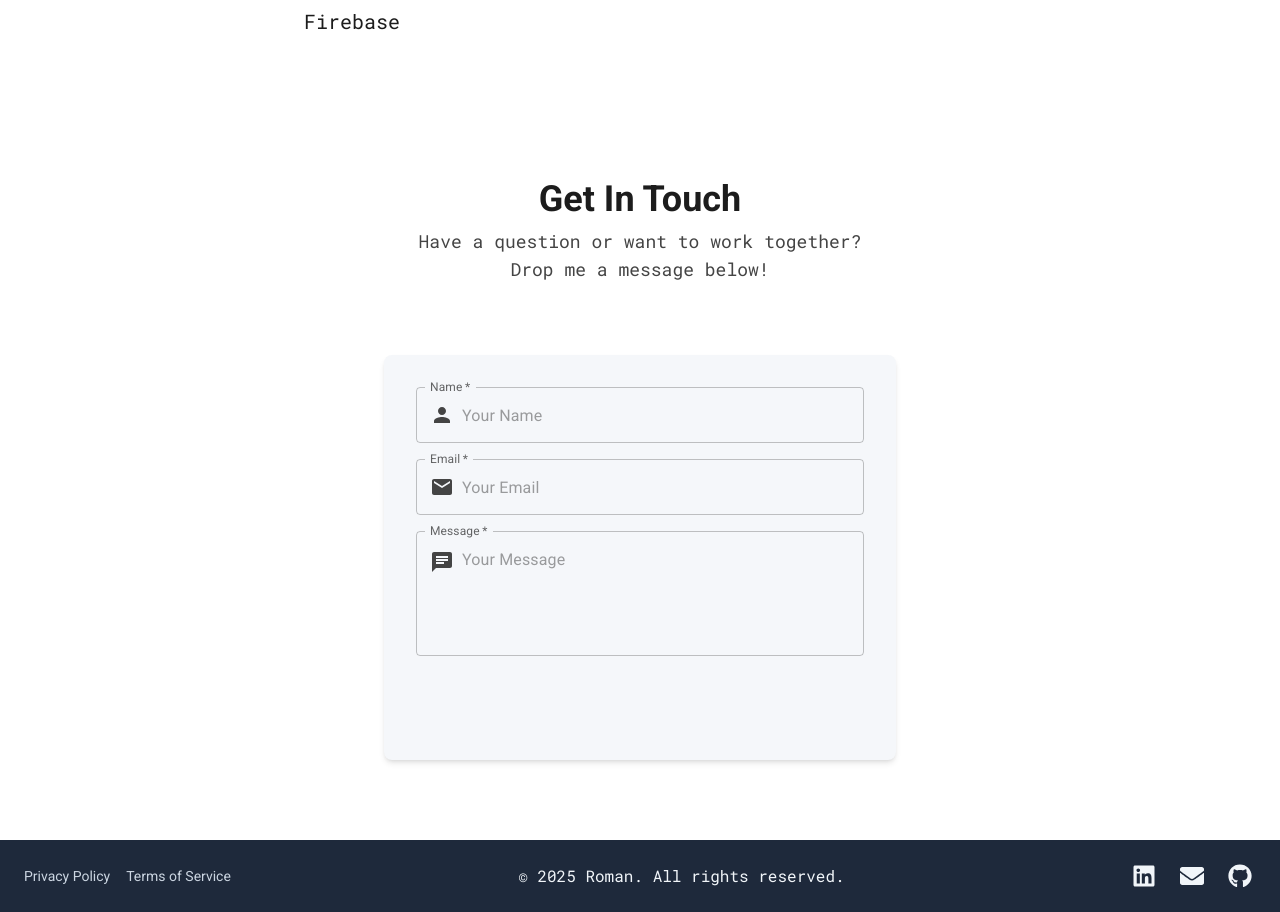
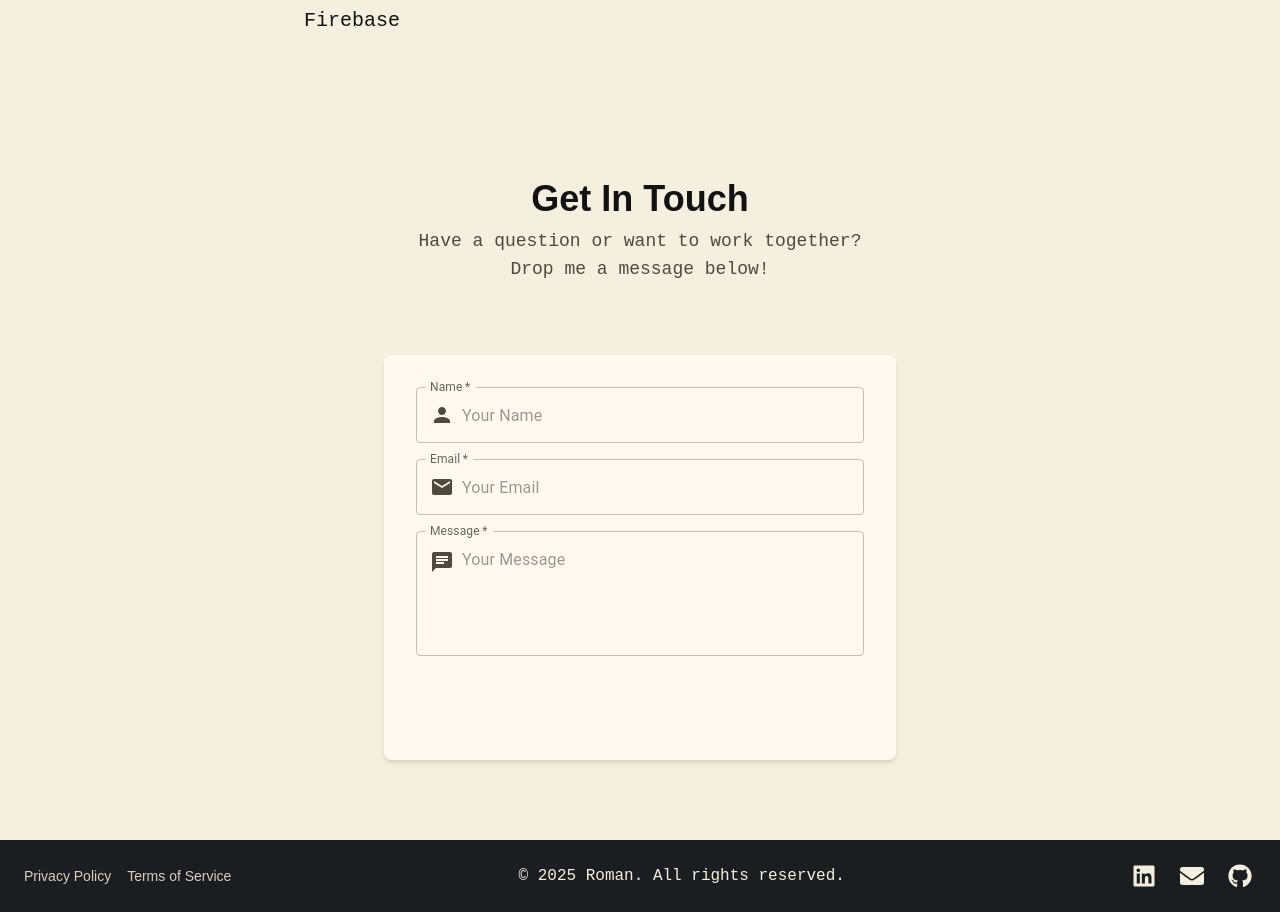
Before and after one commit to romanshrestha20/portfolio, a React (Create React App) app: page / in a window 1280 px wide. Shown: the part 2765-3677 px from the top of the page. Built offline with nearby package versions, Linux system fonts and the light colour scheme.

Commit message:
Refactor App component to remove Suspense and enhance loading experience; update styles and colors in CSS and Tailwind configuration

```diff
--- a/src/App.js
+++ b/src/App.js
@@ -1,38 +1,18 @@
-import React, { Suspense } from 'react';
-import './App.css';
-import { sections } from './config/sections';
-import SectionWrapper from './components/common/SectionWrapper';
-import ErrorBoundary from './components/common/ErrorBoundary';
-
-// Fonts
-import '@fontsource/roboto/300.css';
-import '@fontsource/roboto/400.css';
-import '@fontsource/roboto/500.css';
-import '@fontsource/roboto/700.css';
+import React from "react";
+import "./App.css";
+import { sections } from "./config/sections";
+import SectionWrapper from "./components/common/SectionWrapper";
+import ErrorBoundary from "./components/common/ErrorBoundary";
 
 function App() {
   return (
     <div className="App dark:bg-gray-800 w-full overflow-x-hidden">
       <ErrorBoundary>
-        <Suspense
-          fallback={
-            <div className="min-h-screen dark:bg-gray-800 bg-gray-100 flex flex-col items-center justify-center">
-              <div className="text-center">
-                <h1 className="text-4xl font-bold dark:text-blue-400 text-blue-600 mb-4 animate-pulse">
-                  Welcome to My Portfolio!
-                </h1>
-                <div className="border-t-4 border-blue-600 dark:border-blue-400 border-solid w-16 h-16 rounded-full animate-spin mb-4 mx-auto"></div>
-                <p className="font-mono text-lg dark:text-blue-300 text-blue-500">Please wait while we load the content...</p>
-              </div>
-            </div>
-          }
-        >
-          {sections.map(({ id, Component, delay }) => (
-            <SectionWrapper key={id} delay={delay}>
-              <Component />
-            </SectionWrapper>
-          ))}
-        </Suspense>
+        {sections.map(({ id, Component, delay }) => (
+          <SectionWrapper key={id} delay={delay}>
+            <Component />
+          </SectionWrapper>
+        ))}
       </ErrorBoundary>
     </div>
   );
--- a/src/index.css
+++ b/src/index.css
@@ -1,6 +1,79 @@
 @tailwind base;
 @tailwind components;
 @tailwind utilities;
+
+@layer components {
+  .type-display {
+    @apply font-display uppercase leading-[0.88] tracking-[-0.06em];
+  }
+
+  .type-kicker {
+    font-family: "IBM Plex Mono", monospace;
+    font-size: 10px;
+    text-transform: uppercase;
+    letter-spacing: 0.22em;
+  }
+
+  .type-page {
+    font-family: "IBM Plex Mono", monospace;
+    font-size: 10px;
+    text-transform: uppercase;
+    letter-spacing: 0.24em;
+  }
+
+  .type-byline {
+    font-family: "IBM Plex Mono", monospace;
+    font-size: 10px;
+    text-transform: uppercase;
+    letter-spacing: 0.18em;
+  }
+
+  .editorial-columns {
+    column-count: 1;
+    column-gap: 2rem;
+    column-rule: 4px solid #101010;
+  }
+
+  .dark .editorial-columns {
+    column-rule-color: #1f7d4e;
+  }
+
+  .section-frame {
+    @apply border-t-[4px] border-border-light dark:border-border-dark;
+  }
+
+  .card-frame {
+    @apply border-[4px] border-border-light dark:border-border-dark;
+  }
+}
+
+@media (min-width: 768px) {
+  .editorial-columns {
+    column-count: 2;
+  }
+}
+
+@media (min-width: 640px) {
+  .type-kicker {
+    font-size: 11px;
+    letter-spacing: 0.3em;
+  }
+
+  .type-page {
+    letter-spacing: 0.34em;
+  }
+
+  .type-byline {
+    font-size: 11px;
+    letter-spacing: 0.24em;
+  }
+}
+
+@media (min-width: 1280px) {
+  .editorial-columns {
+    column-count: 3;
+  }
+}
 
 html {
   transition: background-color 0.3s, color 0.3s;
@@ -9,11 +82,62 @@ html {
 
 body {
   transition: background-color 0.3s, color 0.3s;
-  font-family: 'Roboto', sans-serif;
-
+  font-family: "Space Grotesk", sans-serif;
+  background:
+    radial-gradient(circle at top left, rgba(201, 51, 46, 0.08), transparent 26%),
+    radial-gradient(circle at bottom right, rgba(31, 77, 216, 0.08), transparent 22%),
+    repeating-linear-gradient(
+      0deg,
+      rgba(18, 18, 18, 0.035) 0,
+      rgba(18, 18, 18, 0.035) 1px,
+      transparent 1px,
+      transparent 34px
+    ),
+    #f5efdf;
+  color: #121212;
 }
 
+body.dark {
+  background:
+    radial-gradient(circle at top left, rgba(255, 139, 128, 0.08), transparent 24%),
+    radial-gradient(circle at bottom right, rgba(143, 180, 255, 0.08), transparent 22%),
+    repeating-linear-gradient(
+      0deg,
+      rgba(245, 239, 223, 0.05) 0,
+      rgba(245, 239, 223, 0.05) 1px,
+      transparent 1px,
+      transparent 34px
+    ),
+    #121315;
+  color: #f5efdf;
+}
 
+::selection {
+  background: rgba(201, 51, 46, 0.2);
+}
+
+h1,
+h2,
+h3,
+h4,
+h5,
+h6 {
+  text-wrap: balance;
+}
+
+p {
+  text-wrap: pretty;
+}
+
+a,
+button {
+  transition:
+    color 0.2s ease,
+    background-color 0.2s ease,
+    border-color 0.2s ease,
+    transform 0.2s ease,
+    box-shadow 0.2s ease;
+}
 
 /* Fade-in animation */
 @keyframes fadeIn {
--- a/tailwind.config.js
+++ b/tailwind.config.js
@@ -6,63 +6,61 @@ module.exports = {
   theme: {
     extend: {
       colors: {
-        // ---------- Brand Colors ----------
         primary: {
-          light: "#1A73E8", // Bright Blue
-          dark: "#64B5F6",  // Soft Blue for Dark Mode
+          light: "#c9332e",
+          dark: "#ff8b80",
         },
 
         accent: {
-          light: "#F9A825", // Amber
-          dark: "#FFD54F",
+          light: "#1f4dd8",
+          dark: "#8fb4ff",
         },
 
-        // ---------- Neutrals ----------
         background: {
-          light: "#FFFFFF",
-          dark: "#0F172A",  // Deep Navy
+          light: "#f5efdf",
+          dark: "#121315",
         },
 
         surface: {
-          light: "#F5F7FA",
-          dark: "#1E293B",
+          light: "#fff9ef",
+          dark: "#1b1d21",
         },
 
         text: {
-          light: "#1C1C1C",
-          dark: "#F1F5F9",
+          light: "#121212",
+          dark: "#f5efdf",
         },
 
         textSecondary: {
-          light: "#444444",
-          dark: "#CBD5E1",
+          light: "#51483e",
+          dark: "#d8cebe",
         },
 
         border: {
-          light: "#E1E5ED",
-          dark: "#2E3A4F",
+          light: "#1c1a17",
+          dark: "#5b564e",
         },
 
-        // ---------- Status Colors ----------
         success: {
-          light: "#16A34A",
-          dark: "#34D399",
+          light: "#177245",
+          dark: "#6ed9a0",
         },
 
         danger: {
-          light: "#DC2626",
-          dark: "#F87171",
+          light: "#9f1f1a",
+          dark: "#ff8e83",
         },
 
         info: {
-          light: "#0284C7",
-          dark: "#38BDF8",
+          light: "#2352b0",
+          dark: "#9fc1ff",
         },
       },
 
       fontFamily: {
-        sans: ["Poppins", "sans-serif"], // Primary font
-        mono: ["Roboto Mono", "monospace"], // Monospace font for code and technical text
+        sans: ["Space Grotesk", "sans-serif"],
+        display: ["Oswald", "sans-serif"],
+        mono: ["IBM Plex Mono", "monospace"],
       },
     },
   },
```
